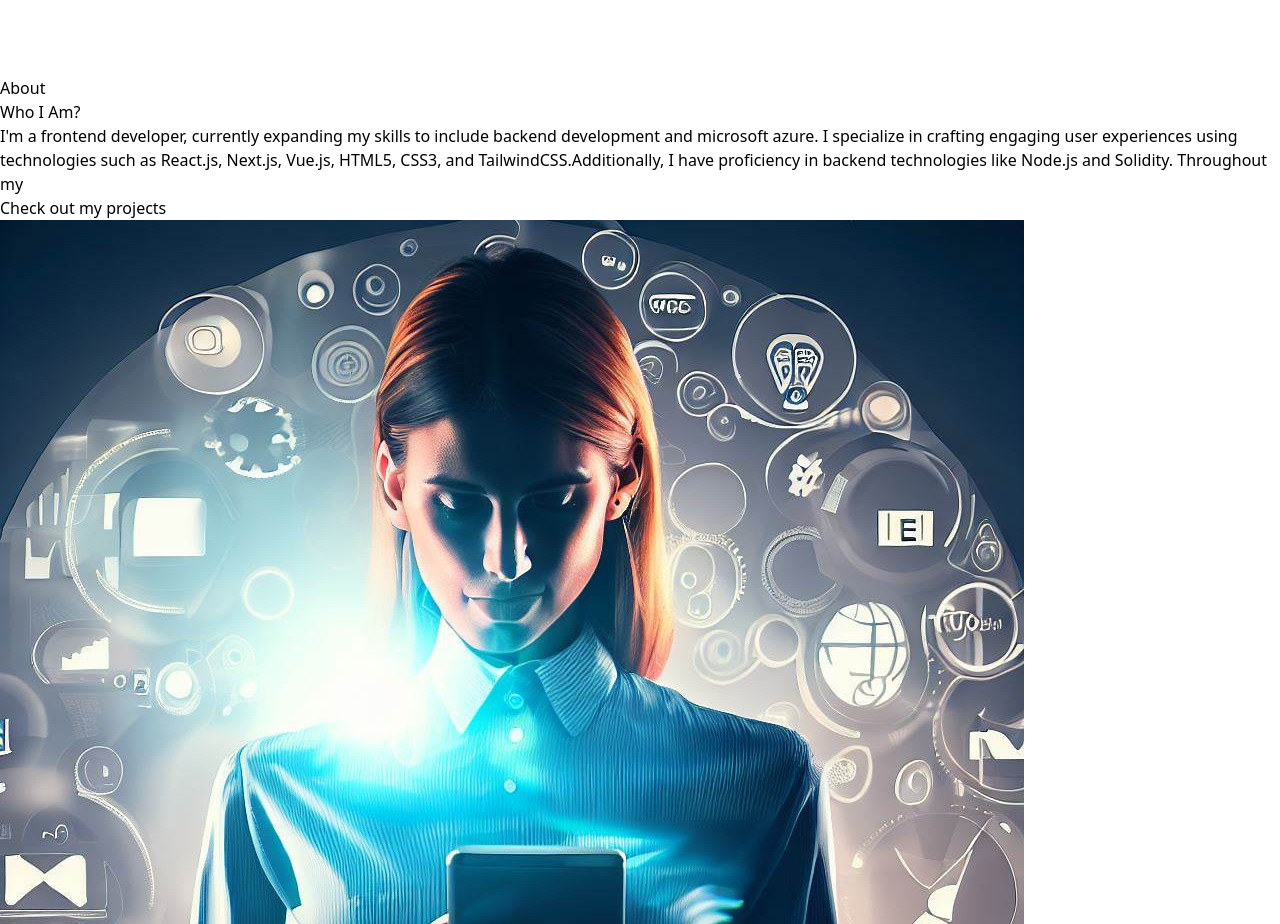
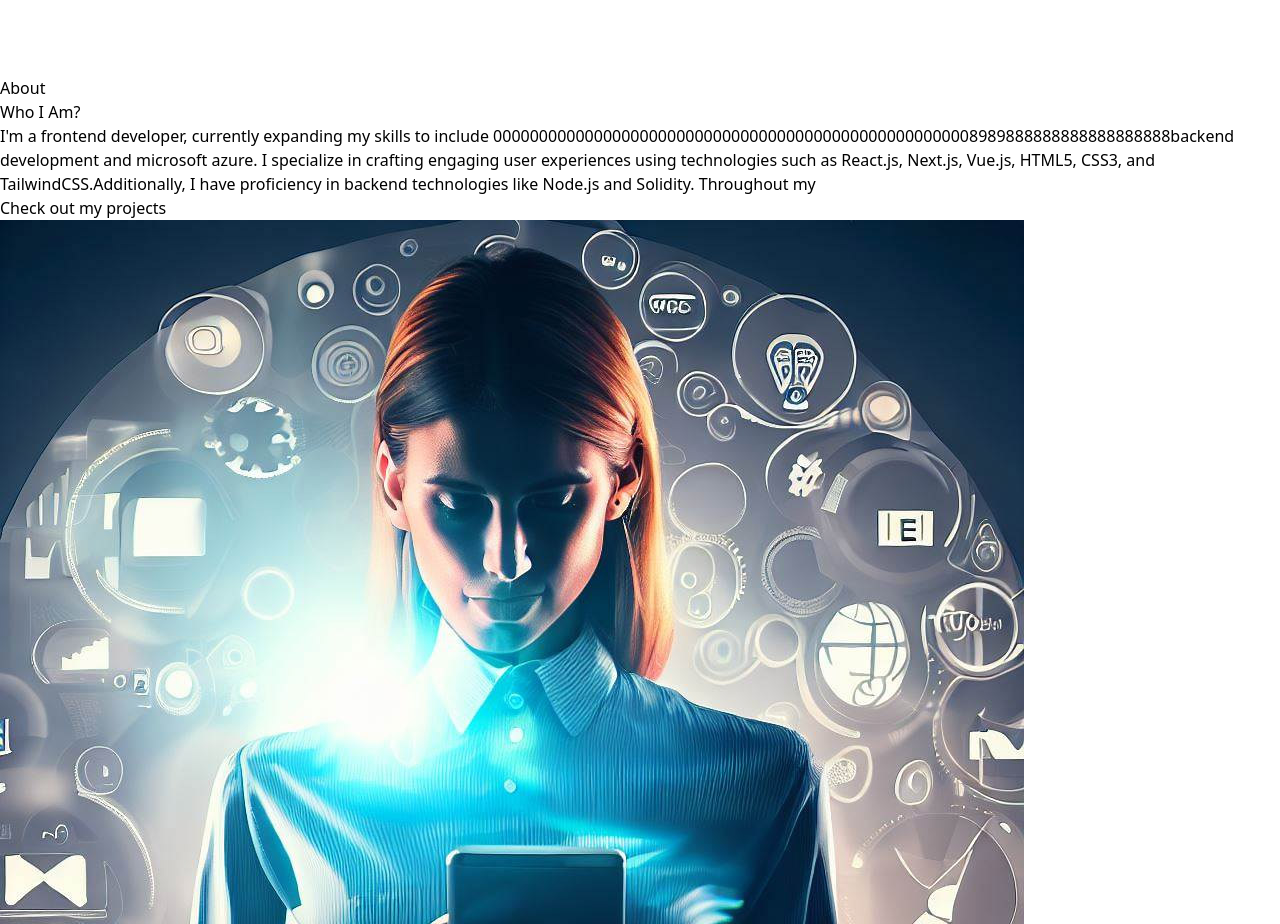
Before and after one commit to Olamiwale/portfolio, a React (Vite) app: page / in a window 1280 px wide. Shown: the part 4180-5104 px from the top of the page. Built offline with nearby package versions, Linux system fonts and the light colour scheme.

Commit message:
testing azure

```diff
--- a/src/pages/About.jsx
+++ b/src/pages/About.jsx
@@ -11,7 +11,7 @@ export default function About() {
       <h1 className="font-bold  text-3xl">About</h1>
       <h2 className="py-4 font-semibold text-xl">Who I Am?</h2>
       <p className="tracking-wider mb-10 leading-10 md:w-[500px] mt-10">
-            I'm a frontend developer, currently expanding my skills to include  backend development and microsoft azure. I specialize in crafting engaging user experiences using technologies such as React.js,  Next.js, Vue.js, HTML5, CSS3, and TailwindCSS.Additionally, I have proficiency in backend technologies like Node.js and Solidity. Throughout my
+            I'm a frontend developer, currently expanding my skills to include  00000000000000000000000000000000000000000000000000008989888888888888888888backend development and microsoft azure. I specialize in crafting engaging user experiences using technologies such as React.js,  Next.js, Vue.js, HTML5, CSS3, and TailwindCSS.Additionally, I have proficiency in backend technologies like Node.js and Solidity. Throughout my
       </p>
 
       <button className="bg-blue-800 text-white p-4 md:w-full font-bold uppercase transition duration-500 hover:bg-blue-700 tracking-widest rounded-lg">Check out my projects
```
